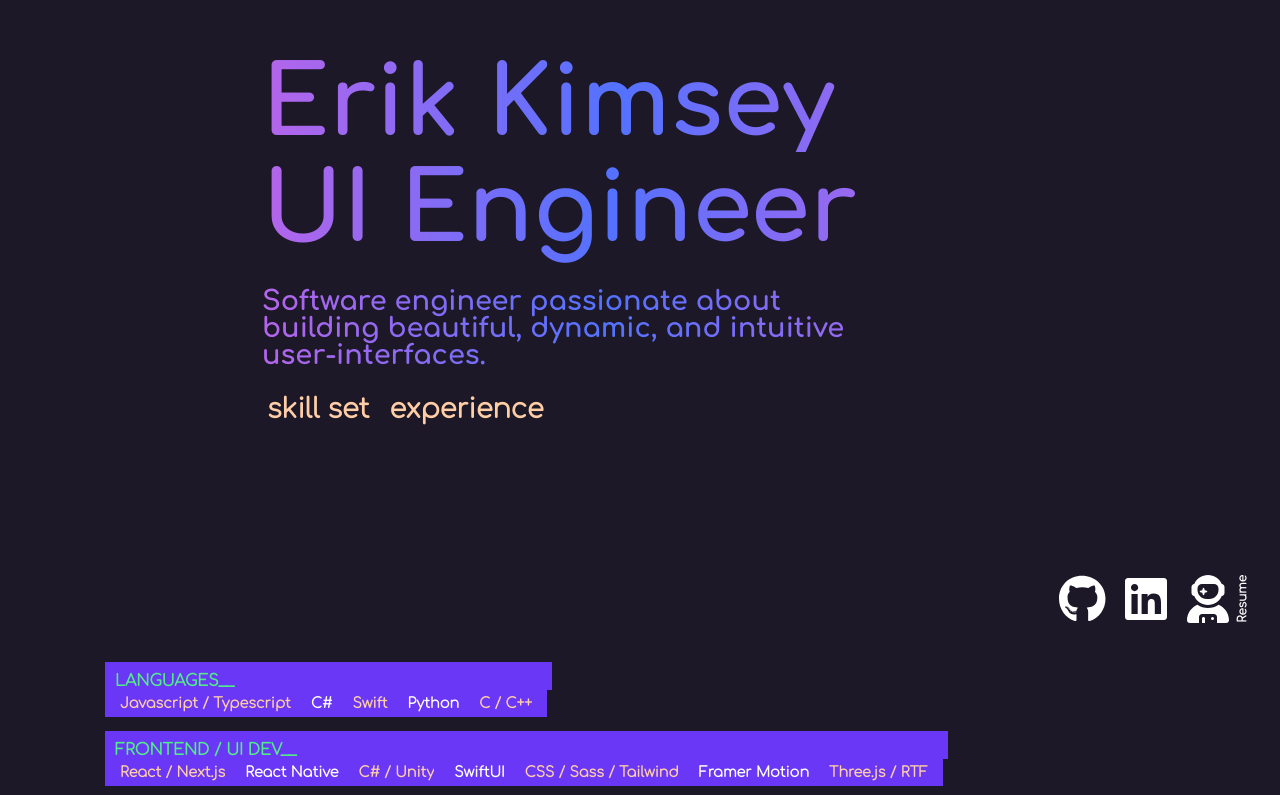
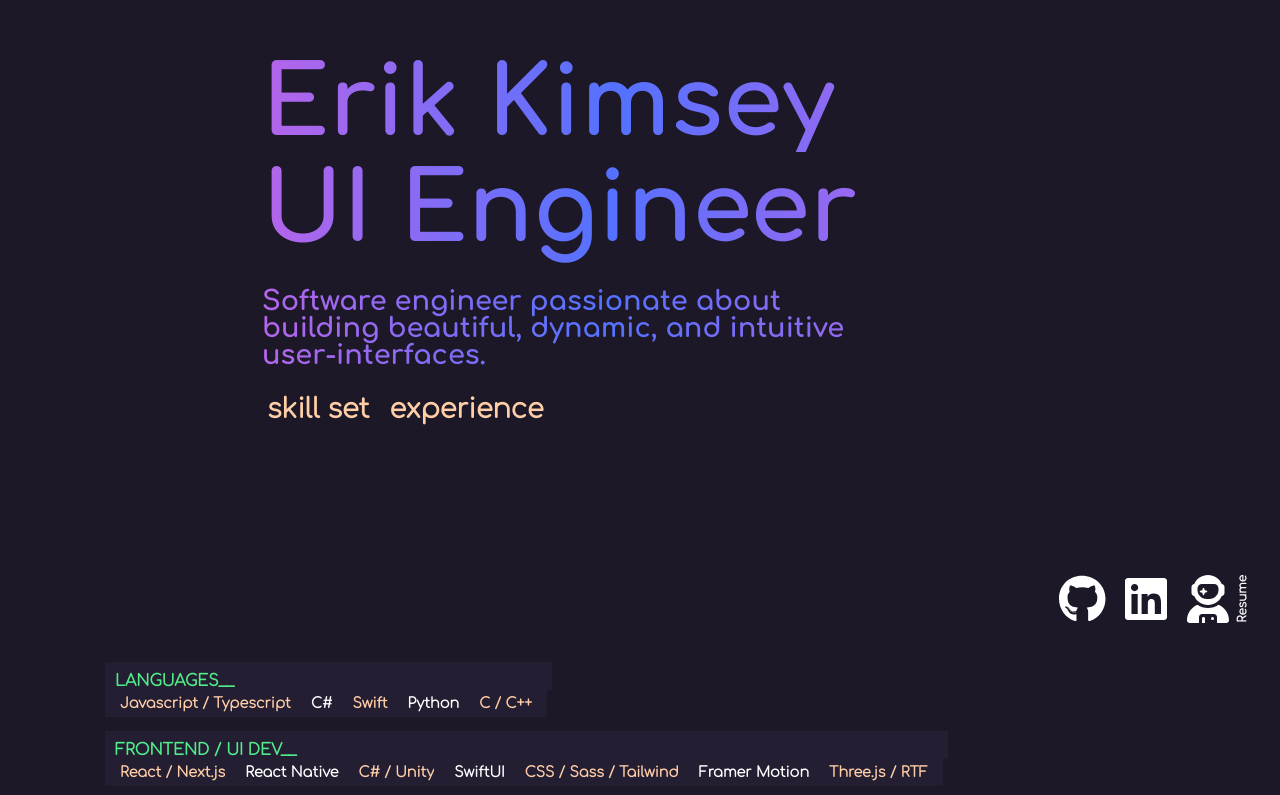
Before and after one commit to ErikKimsey/erikkimsey.github.io, a React (Create React App) app: page / in a window 1280 px wide. Shown: the part 157-952 px from the top of the page. Built offline with nearby package versions, Linux system fonts and the light colour scheme.

Commit message:
corrected bkgrdPurple in globals.scss

```diff
--- a/src/styles/globals.scss
+++ b/src/styles/globals.scss
@@ -11,7 +11,7 @@ $darkGrayish: rgb(57, 57, 57);
 $transBlack: rgba(0, 0, 0, 0.4);
 $antiquewhite: #faebd7;
 $transWhite: rgba(255, 255, 255, 0.5);
-$bkgrdPurple: #6937f5;
+$bkgrdPurple: #241e32;
 $peachPuff: #ffcea7;
 
 
```
